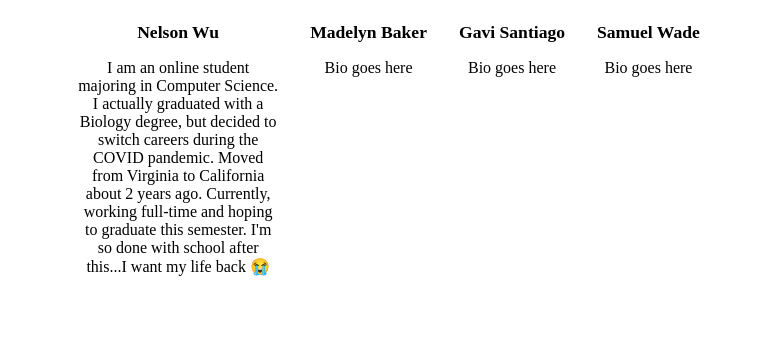
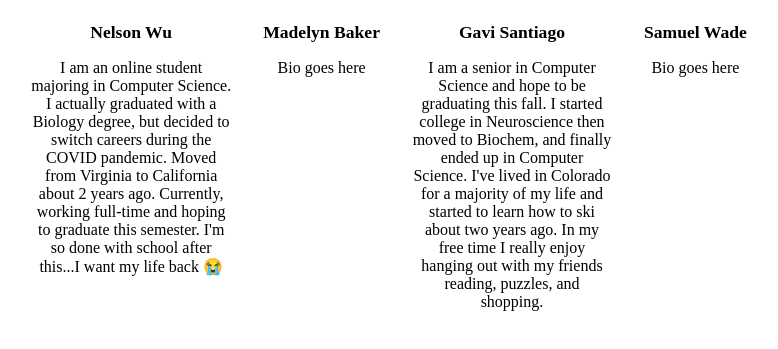
Before and after one commit to neljson/t19-project, an Angular app: page /about in a window 1280 px wide. Shown: the part 359-708 px from the top of the page, without its empty margins (251-1029 px from the left). Built offline with nearby package versions, Linux system fonts and the light colour scheme.

Commit message:
Add Gavi About and JPG

```diff
--- a/src/app/about.component.html
+++ b/src/app/about.component.html
@@ -24,7 +24,10 @@
         <img src="" alt="Gavi Santiago" />
         <div class="bio">
             <h3>Gavi Santiago</h3>
-            <p>Bio goes here</p>
+            <p>I am a senior in Computer Science and hope to be graduating this fall. I started college in Neuroscience
+                then moved to Biochem, and finally ended up in Computer Science. I've lived in Colorado for a majority
+                of my life and started to learn how to ski about two years ago. In my free time I really enjoy hanging
+                out with my friends reading, puzzles, and shopping.</p>
         </div>
     </div>
     <div class="team-member">
```
Also changed, not shown: public/gavi.jpg (added).
